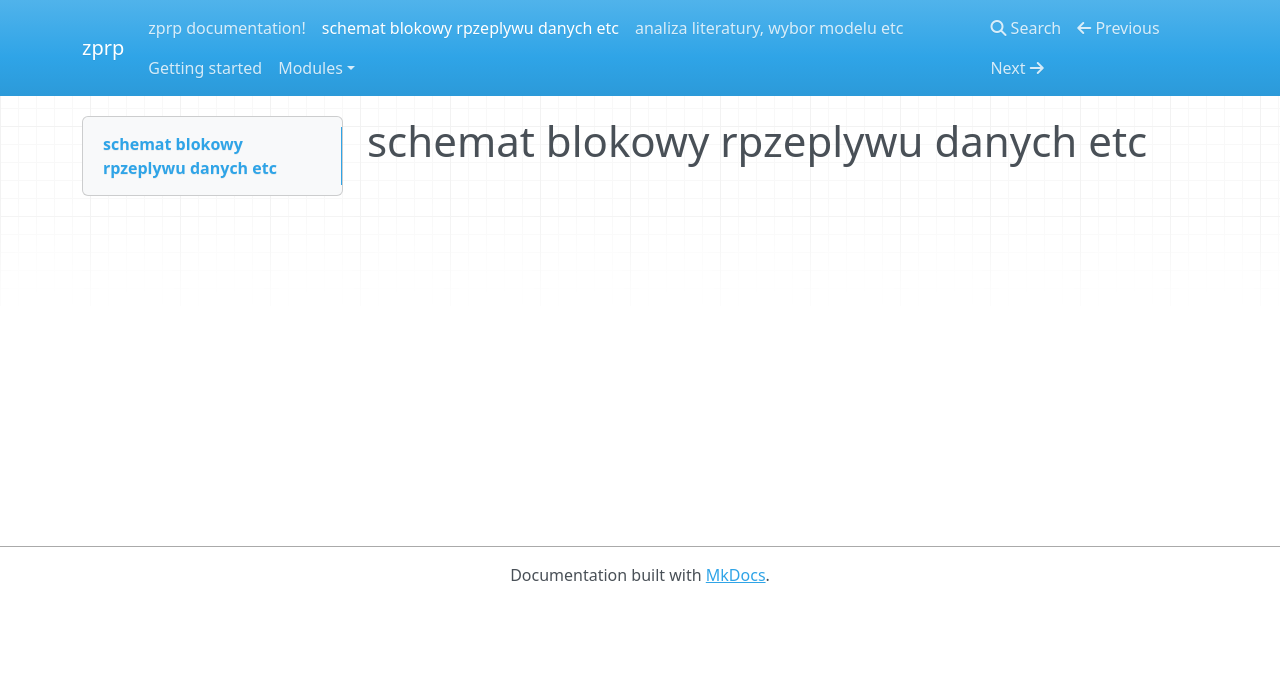
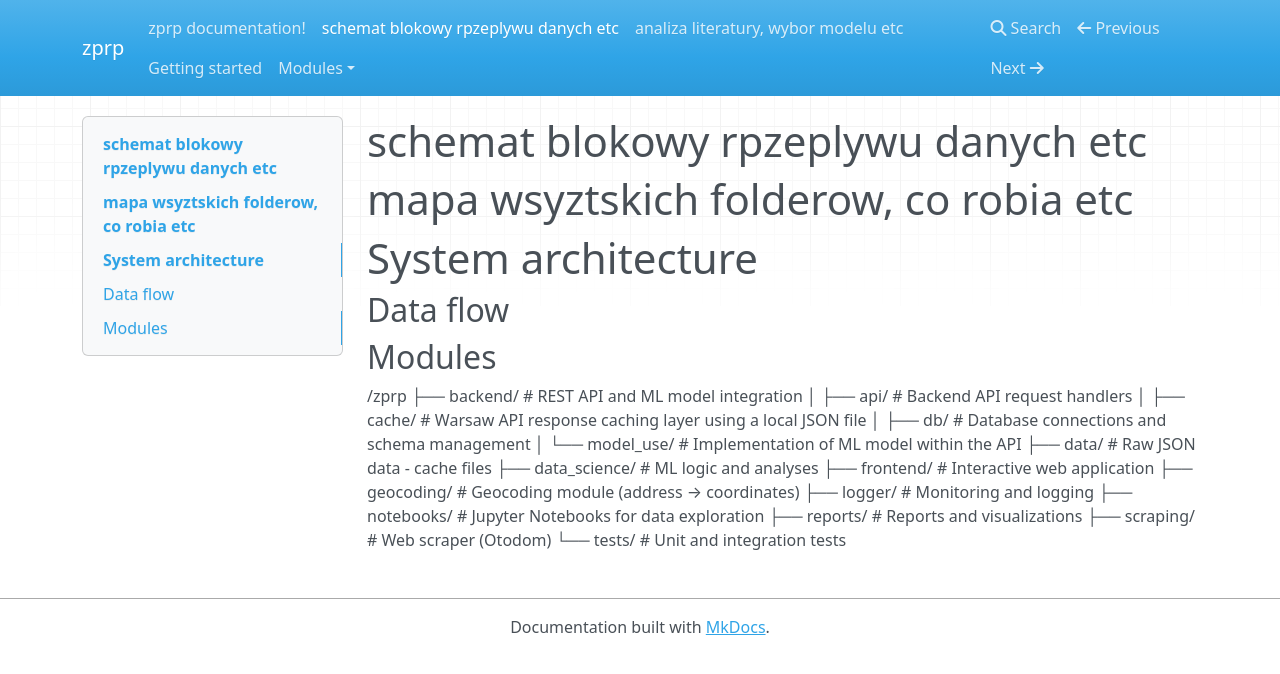
Before and after one commit to czarodziejszyn/zprp, an MkDocs documentation site: the page built from zprp/docs/docs/architecture.md, in a window 1280 px wide. Shown: the top 674 px of the page. Built offline with MkDocs 1.6.1, drawn with Linux system fonts in a browser that asks for light colours; nearby versions of some CDN libraries.

Commit message:
Added modules structure to architecture.md Issue: #25

```diff
--- a/zprp/docs/docs/architecture.md
+++ b/zprp/docs/docs/architecture.md
@@ -1 +1,24 @@
 # schemat blokowy rpzeplywu danych etc
+# mapa wsyztskich folderow, co robia etc
+
+
+# System architecture
+
+## Data flow
+
+## Modules
+/zprp
+├── backend/        # REST API and ML model integration
+│   ├── api/        # Backend API request handlers
+│   ├── cache/      # Warsaw API response caching layer using a local JSON file
+│   ├── db/         # Database connections and schema management
+│   └── model_use/  # Implementation of ML model within the API
+├── data/           # Raw JSON data - cache files
+├── data_science/   # ML logic and analyses
+├── frontend/       # Interactive web application
+├── geocoding/      # Geocoding module (address → coordinates)
+├── logger/         # Monitoring and logging
+├── notebooks/      # Jupyter Notebooks for data exploration
+├── reports/        # Reports and visualizations
+├── scraping/       # Web scraper (Otodom)
+└── tests/          # Unit and integration tests
```
Also changed, not shown: zprp/docs/docs/modules/backend/model_use.md (added, +1 -0 lines), zprp/docs/docs/modules/backend.md (deleted), zprp/docs/docs/modules/backend/api.md (added), zprp/docs/docs/modules/backend/cache.md (added), zprp/docs/docs/modules/backend/db.md (added), 2 other files.
